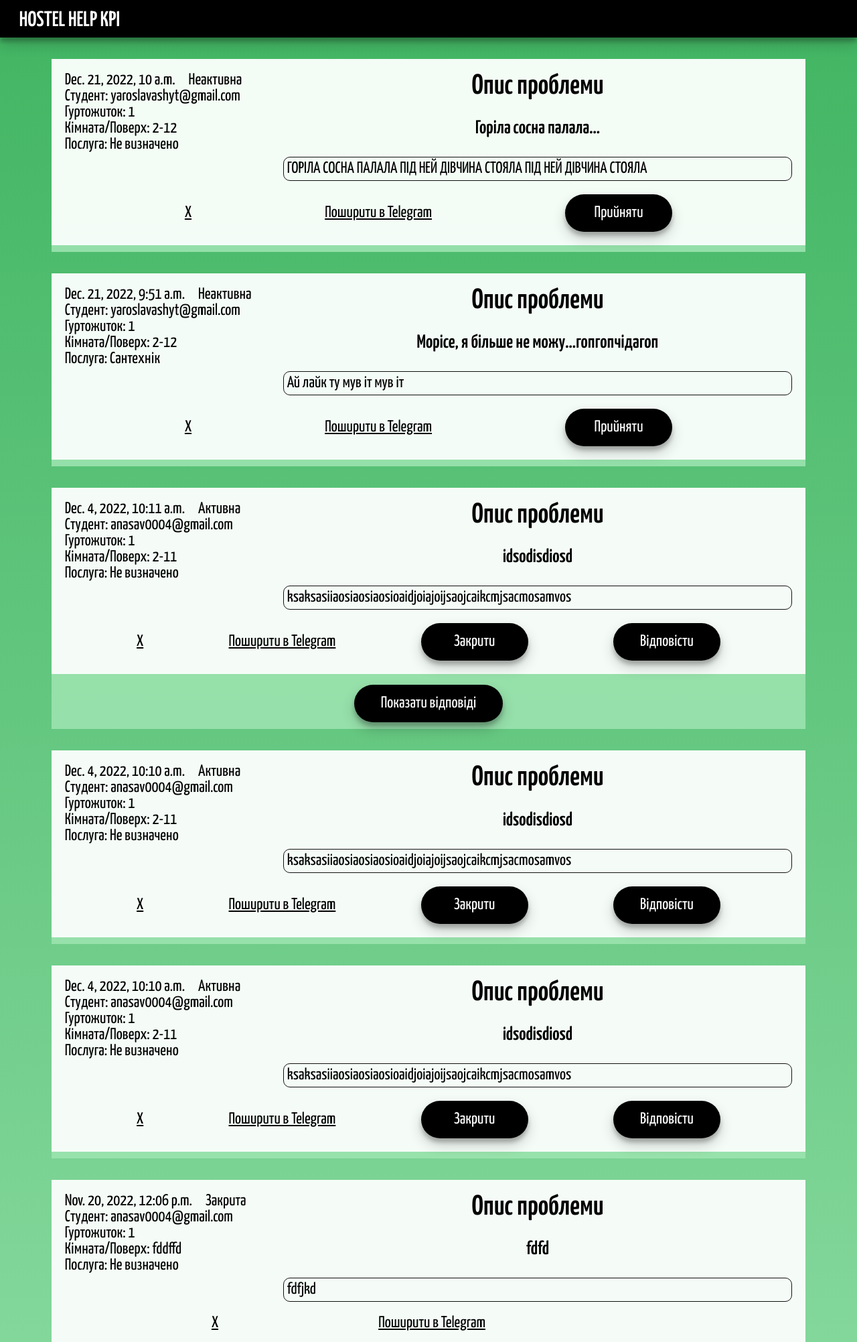
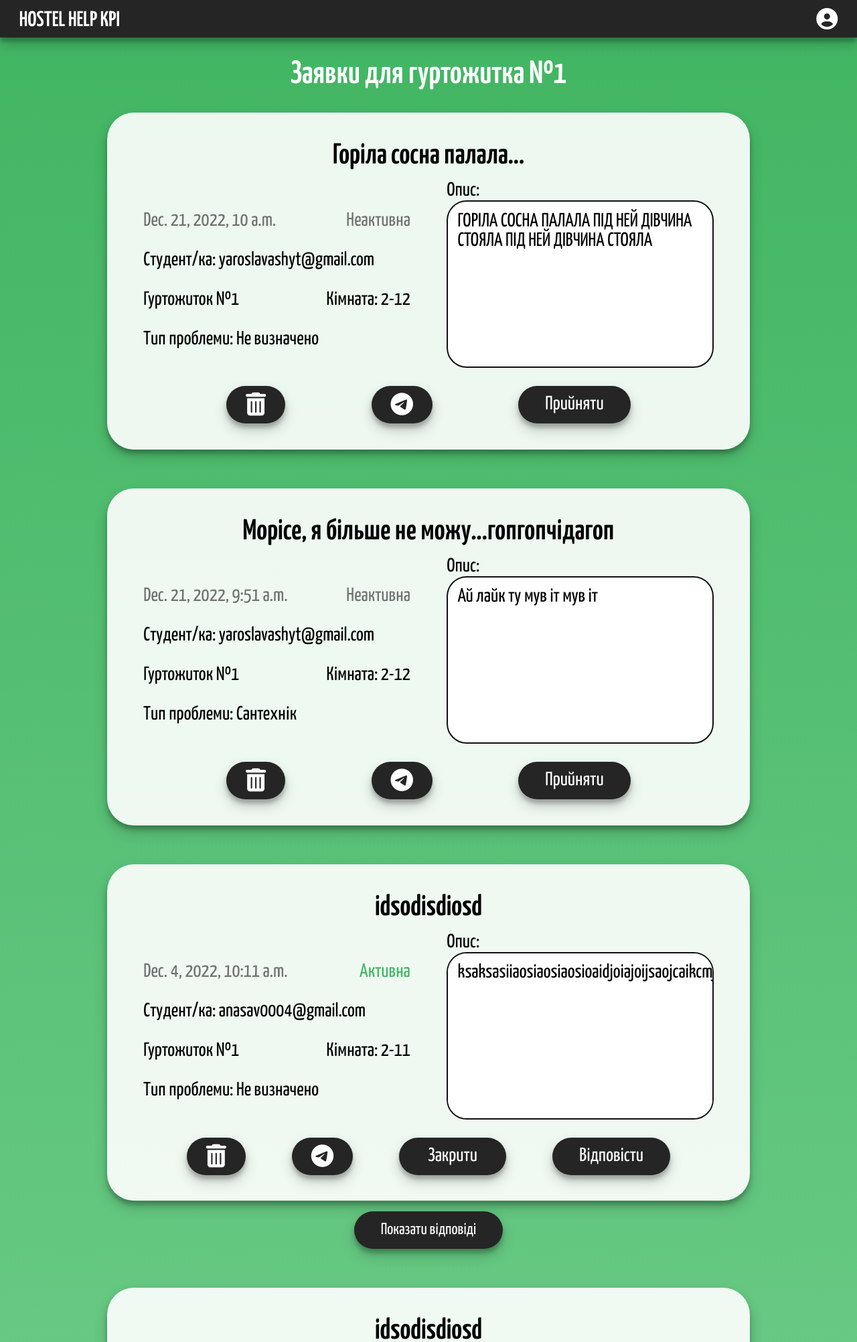
Before and after one commit to qsevenn/hostel-help, a Django app: page /profile/1/ in a window 1280 px wide. Shown: the top 2003 px of the page at 67% size. Run offline with Django 4.2, Linux system fonts and the light colour scheme; a user stored in the database is signed in; data comes from the database, SQL or seed files in the repository; both versions use the stored data as it was after the commit; some libraries are stand-ins or nearby versions.

Commit message:
чим я ще не займався опів на 5 ранку...

```diff
--- a/static/css/profile.css
+++ b/static/css/profile.css
@@ -1,74 +1,64 @@
 /* для зручності */
-div.report{
-    background-color: rgba(156, 228, 176, 0.9);
+div.report {
 	padding-bottom: 10px;
+    width: 100%;
 }
 
-.report-content{
-    background-color: rgba(255, 255, 255, 0.9);
-
-}
-.report-col {
-	display: flex;
-    flex-direction: row;
-    flex-wrap: nowrap;
-    justify-content: space-around;
-    align-items: flex-start;
-	padding: 20px;
-}
-.rep-description {
-	border: 1px solid #111111;
-    padding: 5px;
-    border-radius: 10px;
-	text-align: justify;
-}
-.report-col-first{
-	width: 30%;
-	text-align: left;
-}
-.report-col-second{
-	width: 70%;
-}
-.report-col-second h2{
-	color: black;
-	margin: 0;
-
-}
-.rep-data-status {
-	display: flex;
-}
-.status{
-	padding-left: 20px;
-}
-.report-col-btn{
-	display: flex;
-    flex-direction: row;
-    flex-wrap: nowrap;
+.report-buttons {
+    display: flex;
+    flex-wrap: wrap;
     justify-content: space-evenly;
-    align-items: center;
-	padding-bottom: 20px;
-}
-.report-col-btn .enter-button {
-	margin: 0;
 }
 
+.report-buttons a, .report-buttons button {
+    margin: 0.7rem !important;
+}
 
 #report-answer {
     display: none;
+    text-align: center;
     position: fixed;
     left: 50%;
     top: 5%;
     transform: translate(-50%, 5%);
     z-index: 1000;
-	background-color: darkcyan;
+	background-color: #ffffff;
+    max-width: 60rem;
     padding: 40px;
+    color: #000000;
 	border-radius: 20px;
+    font-size: 120%;
 }
-.report-answer__submit{
-	width: 200px;
-    background-color: black;
-    color: #fff;
+
+#report-answer p {
+    margin: 1rem;
+    text-align: left;
 }
+
+#report-answer .cancel {
+    position: fixed;
+    top: 20px;
+    right: 20px;
+    margin: 0;
+    border-radius: 100%;
+    font-size: 120%;
+    border: none;
+    background: var(--main-block-black);
+    color: #ffffff;
+    width: 2.5rem;
+    height: 2.5rem;
+    line-height: 2.5rem;
+    padding: 0;
+}
+
+.cancel:before {
+    content: "\f00d";
+    font-family: "Fontawesome", sans-serif;
+}
+
+#report-answer .enter-button {
+}
+
 .main-block {
     margin: 4rem auto 0;
     display: flex;
@@ -89,17 +79,23 @@ div.report{
     margin: 0;
 }
 
+.description p:first-of-type {
+    margin-bottom: 0;
+}
+
 .message-elem {
     margin: 1rem auto 0;
 }
 
 .message {
-    border-radius: 0.5rem;
+    border: #111111 2px solid;
+    border-radius: 30px;
     overflow: auto;
     background: #ffffff;
-    padding: 0.6rem;
+    padding: 0.9rem;
     width: 100%;
     min-height: 100px;
+    margin: 0;
 }
 
 .information {
@@ -114,8 +110,8 @@ div.report{
     width: 100%;
 }
 
-.message-elem > *:first-child {
-    margin-right: 1.5rem;
+.message-elem {
+    justify-content: space-between;
 }
 
 .time-status {
@@ -128,6 +124,29 @@ div.report{
 
 .all-replies {
     display:none;
+    background: rgba(37, 37, 37, 0.59);
+    border-radius: 35px;
+    color: #ffffff;
+    width: var(--main-width);
+    max-width: 50rem;
+    padding: 1rem;
+}
+
+.report > * {
+    margin: 1rem auto;
+    max-width: 60rem;
+}
+
+.all-replies h3 {
+    margin-bottom: 0.2rem;
+}
+
+.reply {
+    display: flex;
+}
+
+.reply p {
+    margin: 0.7rem 1.7rem;
 }
 
 .show-replies {
@@ -157,9 +176,19 @@ ul.pagination {
     margin-top: 1rem;
 }
 
+a.enter-button {
+    min-width: unset;
+    font-size: 120%;
+    padding: 0.17rem 1.8rem 0;
+}
+
 @media screen and (min-width: 504px) {
     .message-elem > *:first-child {
         margin-right: 3rem;
+    }
+
+    .message-elem {
+        justify-content: left;
     }
 }
 
@@ -169,8 +198,13 @@ ul.pagination {
         justify-content: space-evenly;
     }
 
+    .report-buttons a, .report-buttons button {
+        margin: 0.7rem 0 !important;
+    }
+
     .message, .information {
-        height: 200px;
+        height: 250px;
+        min-height: fit-content;
     }
 
     .message-elem > *:first-child {
@@ -181,28 +215,3 @@ ul.pagination {
         justify-content: space-between;
     }
 }
-@media (max-width: 767px){
-	.report-col {
-		flex-direction: column;
-	}
-	.report-col-first {
-		width: 100%;
-		text-align: left;
-	}
-	.report-col-second {
-		width: 100%;
-	}
-	.report-col-btn {
-		display: flex;
-		flex-direction: column;
-		flex-wrap: nowrap;
-		align-items: center;
-		padding-bottom: 20px;
-	}
-	.report-col-btn a, .report-col-btn form, .report-col-btn button{
-		padding-bottom: 10px;
-	}
-	.report-col-second h2{
-		padding-top: 15px;
-	}
-}
--- a/static/css/style.css
+++ b/static/css/style.css
@@ -6,9 +6,11 @@ html, body {
 
 :root {
     --main-height: 3.5rem;
-    --main-block-bg: rgba(255, 255, 255, 0.82);
+    --main-block-black: #252525;
+    --main-block-bg: rgba(255, 255, 255, 0.9);
     --margin-or-padding: 8%;
     --main-width: 88%;
+    --border-radius: 40px;
     --box-shadow: rgba(0, 0, 0, 0.19) 0 10px 20px, rgba(0, 0, 0, 0.23) 0 6px 6px;
 }
 
@@ -34,14 +36,14 @@ a {
     color: #000000;
 }
 
-footer a, nav a, .enter-button {
+footer a, nav a, .enter-button, header a {
     text-decoration: none;
 }
 /*general end*/
 
 
 header, footer {
-    background: #000000;
+    background: var(--main-block-black);
     color: #ffffff;
     height: var(--main-height);
     line-height: var(--main-height);
@@ -106,7 +108,7 @@ main > *:last-child  {
 .main-block {
     width: var(--main-width);
     background: var(--main-block-bg);
-    border-radius: 35px;
+    border-radius: var(--border-radius);
     max-width: 50rem;
     padding: 1.7rem;
     font-size: 120%;
@@ -156,7 +158,6 @@ main > *:last-child  {
 }
 
 h1, h2 {
-    font-size: 175%;
     color: #ffffff;
     height: fit-content;
     display: inline-block;
@@ -196,10 +197,6 @@ h1, h2 {
     color: #41B562;
 }
 
-.icons-block i {
-    margin-top: 1.78rem;
-}
-
 form {
     display: flex;
     flex-direction: column;
@@ -228,10 +225,18 @@ input, textarea, select, .enter-button, optgroup {
     padding: 0.6rem;
 }
 
+option {
+    font-family: "Yanone Kaffeesatz", sans-serif;
+}
+
+input, textarea, select {
+   border: solid #111111 2px;
+}
+
 .fa-eye {
     font-size: 70%;
     text-align: right;
-    margin: -3.7rem 0.7rem 0 0;
+    margin: -3.3rem 0.7rem 0 0;
 }
 
 .login-form button {
@@ -262,7 +267,7 @@ textarea {
     font-size: 100%;
     border-radius: 2.5rem;
     color: #ffffff;
-    background: #000000;
+    background: var(--main-block-black);
     margin: 0 auto;
     box-shadow: var(--box-shadow);
 }
@@ -338,6 +343,11 @@ footer a {
     .folders-elem {
         width: calc(var(--main-width) / 2);
     }
+
+    .fa-eye {
+        margin: -3.7rem 0.7rem 0 0;
+    }
+
 }
 
 @media screen and (min-width: 1080px) {
--- a/static/js/script.js
+++ b/static/js/script.js
@@ -1,24 +1,16 @@
-function openMenu() {
-    document.getElementById('menu').classList.toggle('show');
-}
-
-window.onclick = function (event) {
-    if (!event.target.matches('#menu-button')) {
-        let dropdown = document.getElementById('menu');
-        if (dropdown.classList.contains('show')) {
-            dropdown.classList.remove('show');
+window.onload = function changeColor() {
+    let arr = document.getElementsByClassName('status')
+    for(let report of arr) {
+        switch (report.textContent) {
+            case 'Активна':
+                report.style.color = '#41B562';
+                break;
+            case 'Закрита':
+                report.style.color = '#BD3229';
+                break;
         }
     }
 }
-
-// function showPassword(){
-//     let x = $('input[type="password"]');
-//     if (x.type === "password") {
-//     x.type = "text";
-//   } else {
-//     x.type = "password";
-//   }
-// }
 
 function showPassword() {
   let input = document.getElementById("id_password");
--- a/templates/base.html
+++ b/templates/base.html
@@ -1,7 +1,7 @@
-
 <!DOCTYPE html>
 {% load static %}
 <html lang="uk">
+
 <head>
     <meta charset="UTF-8">
     <meta name="viewport" content="width=device-width, initial-scale=1">
@@ -11,17 +11,27 @@
     <link href="https://fonts.googleapis.com/css2?family=Yanone+Kaffeesatz:wght@300;400;500;600&display=swap"
         rel="stylesheet">
     <link href="{% static 'css/style.css' %}" rel="stylesheet" type="text/css">
-    <link href="{% static 'SRS-Logo-TIFF-0-1.ico' %}" rel="icon"/>
+    <link href="{% static 'SRS-Logo-TIFF-0-1.ico' %}" rel="icon" />
     {% block css_files %}
     {% endblock css_files %}
     <script src="{% static 'js/script.js' %}"></script>
     <script src="https://kit.fontawesome.com/72cdf14cdd.js" crossorigin="anonymous"></script>
 </head>
+
 <body>
     <header>
-        <a href="{% url 'index' %}"><p class="site-title">HOSTEL HELP KPI</p></a>
+        <a href="{% url 'index' %}">
+            <p class="site-title">HOSTEL HELP KPI</p>
+        </a>
         {% block auth_user %}
-        {% endblock auth_user %}
+{% if user.is_authenticated %}
+{% if user.is_superuser %}
+<a href="{% url 'folders' %}" class="fa-solid fa-circle-user"><span class="fa-sr-only">Profile</span></a>
+{% else %}
+<a href="{% url 'profile' %}" class="fa-solid fa-circle-user"><span class="fa-sr-only">Profile</span></a>
+{% endif %}
+{% endif %}
+{% endblock auth_user %}
     </header>
 
     <main>
--- a/templates/password_reset_confirm.html
+++ b/templates/password_reset_confirm.html
@@ -9,7 +9,7 @@
 </div>
 <button><span>&times;</span></button>
 {% endif %}
-<form method="POST" >
+<form method="POST">
     {% csrf_token %}
     {% for field in form %}
     <p>{{ field.label }}: {{ field }}</p>
--- a/templates/profile.html
+++ b/templates/profile.html
@@ -8,49 +8,60 @@
 {% block content %}
 {% if user.is_superuser %}
 {% if reports %}
+<h1>Заявки для гуртожитка №{{ dormitory }}</h1>
 {% for report in reports %}
 <div class="report" id="{{ report.id }}">
-				<div class="report-content">
-					<div class="report-col">
-						<div class="report-col-first">
-							<div class="rep-data-status">
-								<div class="rep-data">{{ report.date }}</div>
-								<div class="status">{{ report.status }}</div>
+   <div class="main-block">
+         <h2 class="report-title">{{ report.title }}</h2>
+
+         <div class="information">
+            <div class="time-status message-elem">
+               <p>{{ report.date }}</p>
+               <p class="status">{{ report.status }}</p>
             </div>
-							<div class="rep-student">
-								<span>Студент: </span><span>{{ report.email }}</span>
+
+            <div class="student message-elem">
+               <p>Студент/ка: {{ report.email }}</p>
             </div>
-							<div class="rep-gurtog">
-								<span>Гуртожиток: </span><span>{{ report.dormitory }}</span><br />
-								<span>Кімната/Поверх: </span><span>{{ report.exact_place }}</span>
+
+            <div class="message-elem">
+               <p>Гуртожиток №{{ report.dormitory }}</p>
+               <p>Кімната: {{ report.exact_place }}</p>
             </div>
-							<div class="rep-service">
-								<span>Послуга: </span><span>{{ report.problem_type }}</span>
+
+            <div class="message-elem">
+               <p>Тип проблеми: {{ report.problem_type }}</p>
             </div>
          </div>
-						<div class="report-col-second">
-							<h2>Опис проблеми</h2>
-							<h3>{{ report.title }}</h3>
-							<div class="rep-description">{{ report.description }}</div>
+
+         <div class="description">
+            <p>Опис:</p>
+            <p class="message">{{ report.description }}</p>
          </div>
-					</div>
-					<div class="report-col-btn">
-						<a onclick="return confirm('Ви впевнені, що бажаєте видалити запис?')" href="{% url 'delete_report' dormitory report.id %}">X</a>
+         <div class="report-buttons">
+         <a onclick="return confirm('Ви впевнені, що бажаєте видалити запис?')"
+            href="{% url 'delete_report' dormitory report.id %}" class="enter-button"><i
+               class="fa-solid fa-trash-can"><span class=""></span></i></a>
          <a href="https://t.me/share/url?url=http://127.0.0.1:8000/&text={{ report.date }}%0A
-	{{ report.email }}%0A{{ report.title }}%0AТип: {{ report.problem_type }}%0AГуртожиток: {{ report.dormitory }}%0AКонкретне місце: {{report.exact_place }}%0A
-	Опис: {{ report.description }}" target="_blank">
-							Поширити в Telegram
-						 </a>
-						<form action="{% url 'change_status' dormitory report.id %}?next={{ request.path|urlencode }}#{{ report.id }}" method="POST">
+	                            {{ report.email }}%0A{{ report.title }}%0AТип: {{ report.problem_type }}%0AГуртожиток:
+	                            {{ report.dormitory }}%0AКонкретне місце: {{report.exact_place }}%0A
+	                            Опис: {{ report.description }}" target="_blank" class="enter-button">
+            <i class="fa-brands fa-telegram"><span class="fa-sr-only">Поширити в Telegram</span></i></a>
+         {% if report.status == "Неактивна" or report.status == "Активна" %}
+         <form action="{% url 'change_status' dormitory report.id %}?next={{ request.path|urlencode }}#{{ report.id }}"
+            method="POST">
             {% csrf_token %}
             {% if report.status == "Неактивна" %}
             <button class="enter-button" type="submit">Прийняти</button>
             {% elif report.status == "Активна" %}
-							<button class="enter-button" type="submit" onclick="return confirm('Ви впевнені, що бажаєте закрити запис?')">Закрити</button>
+            <button class="enter-button" type="submit"
+               onclick="return confirm('Ви впевнені, що бажаєте закрити запис?')">Закрити</button>
             {% endif %}
          </form>
+            {% endif %}
          {% if report.status == "Активна" %}
-						 <button class="reply-button enter-button" data-value="{{ report.id }}" onclick="showAnswerPopup(this)">Відповісти</button>
+         <button class="reply-button enter-button" data-value="{{ report.id }}"
+            onclick="showAnswerPopup(this)">Відповісти</button>
          <!-- <form action="" method="POST">
 							{% csrf_token %}
 							{% for field in form %}
@@ -67,8 +78,10 @@
 
 
    {% if report.contact_emails.all %}
-                  <button class="show-replies enter-button" data-value="{{ report.id }}" onclick="showReplies(this)">Показати відповіді</button>
-                  <button class="hide-replies enter-button" data-value="{{ report.id }}" onclick="hideReplies(this)">Сховати відповіді</button>
+   <button class="show-replies enter-button" data-value="{{ report.id }}" onclick="showReplies(this)">Показати
+      відповіді</button>
+   <button class="hide-replies enter-button" data-value="{{ report.id }}" onclick="hideReplies(this)">Сховати
+      відповіді</button>
    {% endif %}
    <!-- це має бути сховане, і якщо тисне що хоче переглянути наявні реплаї, тоді показуєм -->
    <div class="all-replies" data-value="{{ report.id }}">
@@ -84,24 +97,23 @@
 </div>
 {% endfor %}
 <form action="" method="POST" id="report-answer" onsubmit="refreshToSameScroll()">
-            <button type="button" class="cancel" onclick="hideAnswerPopup()">Х</button>
+   <button type="button" class="cancel" onclick="hideAnswerPopup()"></button>
    {% csrf_token %}
    {% for field in form %}
-               {{ field.label }}
-               {{ field }}
+   <p>{{ field.label }}: {{ field }}</p>
    {% endfor %}
    <input type="hidden" id="report_id" name="report_id" value="">
-            <input class="report-answer__submit" type="submit" value="Надіслати" onclick="hideAnswerPopup()"/>
+   <input class="enter-button" type="submit" value="Надіслати" onclick="hideAnswerPopup()" />
 </form>
 {% endif %}
 
 {% else %}
-      <h2>Мої повідомлення</h2>
+<h1>Мої повідомлення</h1>
 {% for report in reports %}
 <div class="main-block">
    <h2 class="report-title">{{ report.title }}</h2>
 
-            <div  class="information">
+   <div class="information">
       <div class="time-status message-elem">
          <p>{{ report.date }}</p>
          <p class="status">{{ report.status }}</p>
@@ -119,16 +131,19 @@
 
    <div class="description">
       <p>Опис:</p>
-               <p class="message">{{ report.description }} аппрпрпр врп раа оаопа орвалоав оаврларо олваолаво оаола орваол ваор роваро оваор і</p>
+      <p class="message">{{ report.description }}</p>
    </div>
 </div>
 
 {% if report.contact_emails.all %}
-            <button class="show-replies enter-button" data-value="{{ report.id }}" onclick="showReplies(this)">Показати відповіді</button>
-            <button class="hide-replies enter-button" data-value="{{ report.id }}" onclick="hideReplies(this)">Сховати відповіді</button>
+<button class="show-replies enter-button" data-value="{{ report.id }}" onclick="showReplies(this)">Показати
+   відповіді</button>
+<button class="hide-replies enter-button" data-value="{{ report.id }}" onclick="hideReplies(this)">Сховати
+   відповіді</button>
 {% endif %}
 <!-- це має бути сховане, і якщо тисне що хоче переглянути наявні реплаї, тоді показуєм -->
 <div class="all-replies" data-value="{{ report.id }}">
+   <h3>Відповіді:</h3>
    {% for reply in report.contact_emails.all %}
    <div class="reply">
       <p class="">{{ reply.date }}</p>
--- a/templates/report-problem.html
+++ b/templates/report-problem.html
@@ -15,6 +15,6 @@
         {% endfor %}
     </div>
     {% endfor %}
-        <input type="submit" value="Надіслати" class="enter-button"/>
+    <input type="submit" value="Надіслати" class="enter-button" />
 </form>
 {% endblock %}
```
Also changed, not shown: templates/index.html (+0 -10 lines), db.sqlite3, templates/acc_active_email.html (line endings or trailing spaces), templates/folders.html (indentation only), templates/login.html (indentation only), templates/password_reset.html (indentation only), templates/password_reset_email.html (indentation only), templates/register.html (indentation only). Lines whose indentation alone changed are shown as unchanged.
